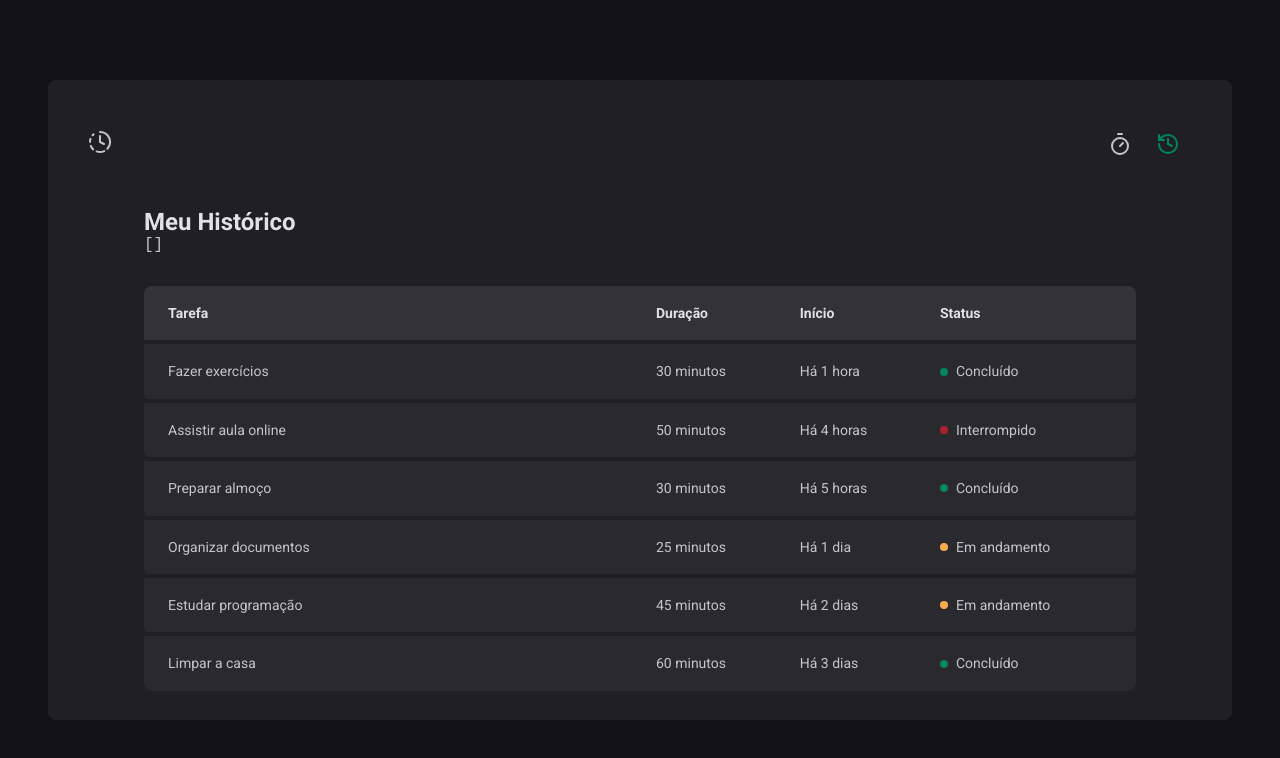
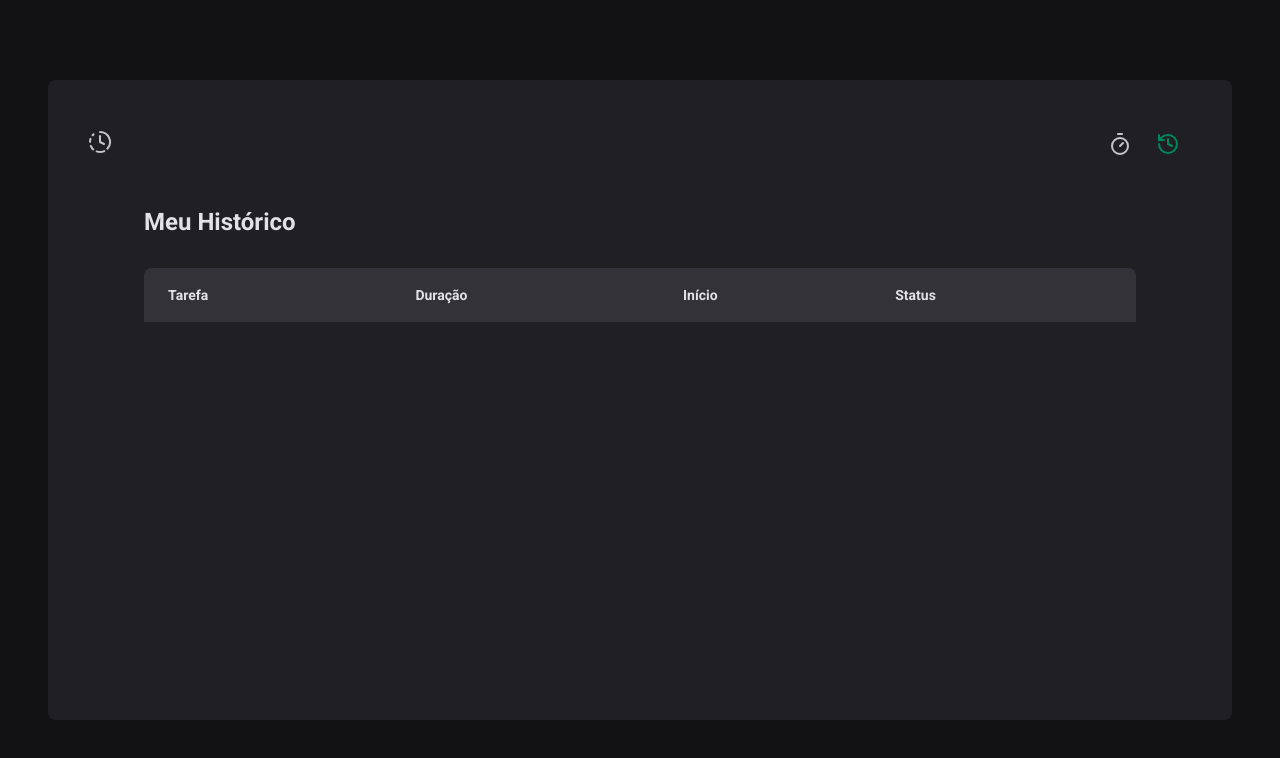
Before and after one commit to lucascarozza/timer, a React (Vite) app: page /history in a window 1280 px wide. Shown: the top 758 px of the page. Built offline with nearby package versions, Linux system fonts and the light colour scheme.

Commit message:
Implement tasks history functionality

```diff
--- a/src/pages/History/index.tsx
+++ b/src/pages/History/index.tsx
@@ -1,5 +1,7 @@
 // External libraries
 import { useContext } from "react";
+import { formatDistanceToNow } from "date-fns";
+import { ptBR } from "date-fns/locale";
 // Context providers
 import { CyclesContext } from "../../contexts/CyclesContext";
 // Styled components
@@ -11,8 +13,6 @@ export function History() {
   return (
     <HistoryContainer>
       <h1>Meu Histórico</h1>
-
-      <pre>{JSON.stringify(cycles, null, 2)}</pre>
 
       <TableContainer>
         <table>
@@ -26,59 +26,36 @@ export function History() {
           </thead>
 
           <tbody>
-            <tr>
-              <td>Fazer exercícios</td>
-              <td>30 minutos</td>
-              <td>Há 1 hora</td>
-              <td>
-                <Status statusColor="green">Concluído</Status>
-              </td>
-            </tr>
-
-            <tr>
-              <td>Assistir aula online</td>
-              <td>50 minutos</td>
-              <td>Há 4 horas</td>
-              <td>
-                <Status statusColor="red">Interrompido</Status>
-              </td>
-            </tr>
-
-            <tr>
-              <td>Preparar almoço</td>
-              <td>30 minutos</td>
-              <td>Há 5 horas</td>
-              <td>
-                <Status statusColor="green">Concluído</Status>
-              </td>
-            </tr>
-
-            <tr>
-              <td>Organizar documentos</td>
-              <td>25 minutos</td>
-              <td>Há 1 dia</td>
-              <td>
-                <Status statusColor="yellow">Em andamento</Status>
-              </td>
-            </tr>
-
-            <tr>
-              <td>Estudar programação</td>
-              <td>45 minutos</td>
-              <td>Há 2 dias</td>
-              <td>
-                <Status statusColor="yellow">Em andamento</Status>
-              </td>
-            </tr>
-
-            <tr>
-              <td>Limpar a casa</td>
-              <td>60 minutos</td>
-              <td>Há 3 dias</td>
-              <td>
-                <Status statusColor="green">Concluído</Status>
-              </td>
-            </tr>
+            {cycles.map((cycle) => {
+              return (
+                <tr key={cycle.id}>
+                  <td>{cycle.task}</td>
+                  <td>{cycle.minutes} minutos</td>
+                  <td>
+                    {formatDistanceToNow(cycle.startDate, {
+                      addSuffix: true,
+                      locale: ptBR,
+                    })}
+                  </td>
+                  <td>
+                    {(() => {
+                      switch (true) {
+                        case !!cycle.conclusionDate:
+                          return <Status statusColor="green">Concluído</Status>;
+                        case !!cycle.interruptionDate:
+                          return (
+                            <Status statusColor="red">Interrompido</Status>
+                          );
+                        default:
+                          return (
+                            <Status statusColor="yellow">Em andamento</Status>
+                          );
+                      }
+                    })()}
+                  </td>
+                </tr>
+              );
+            })}
           </tbody>
         </table>
       </TableContainer>
```
